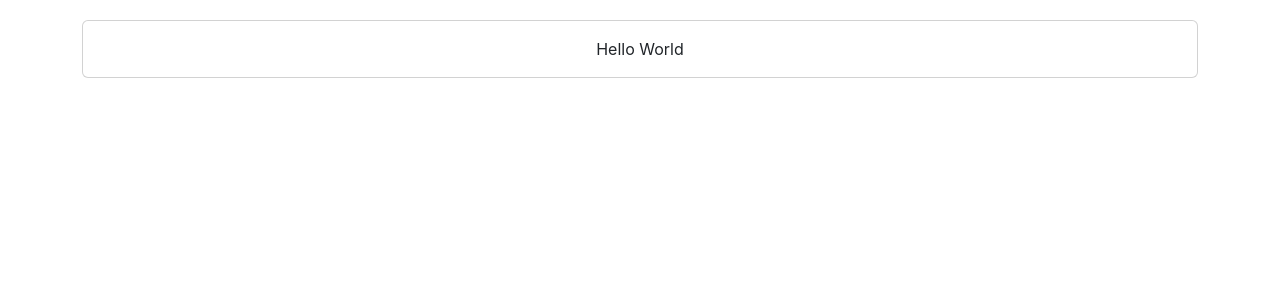
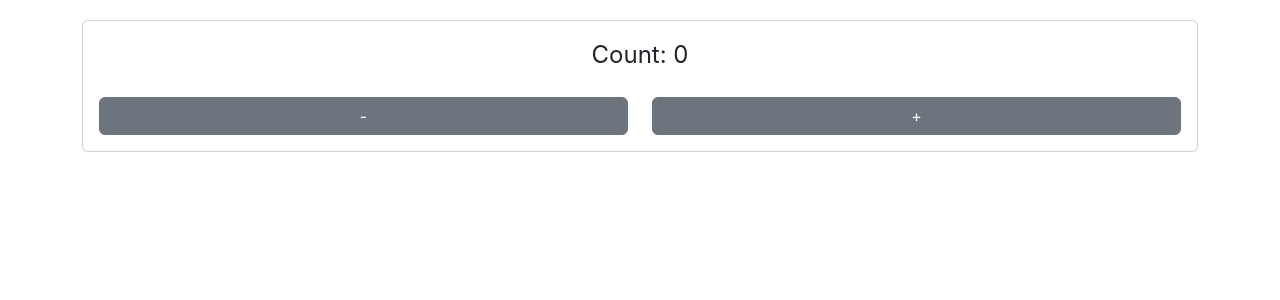
Before and after one commit to AkiraToya/basicbunreactstrap, a React (Create React App) app: page / in a window 1280 px wide. Shown: the top 300 px of the page. Built offline with nearby package versions, Linux system fonts and the light colour scheme.

Commit message:
Use variable, Row, Col, and css styling

```diff
--- a/src/App.js
+++ b/src/App.js
@@ -1,11 +1,28 @@
-import { Card, CardBody, Container } from "reactstrap";
+import { Button, Card, CardBody, Col, Container, Row } from "reactstrap";
 
 function App() {
+  let count = 0
+
   return (
     <Container>
       <Card className="margin-top-20">
         <CardBody className="center">
-          Hello World
+          <Row>
+            <Col style={{
+              fontSize: "1.5em"
+            }}>
+              Count: {count}
+            </Col>
+          </Row>
+          <br />
+          <Row>
+            <Col>
+              <Button className="full-width">-</Button>
+            </Col>
+            <Col>
+              <Button className="full-width">+</Button>
+            </Col>
+          </Row>
         </CardBody>
       </Card>
     </Container>
--- a/src/index.css
+++ b/src/index.css
@@ -19,3 +19,7 @@ code {
 .center {
   text-align: center;
 }
+
+.full-width {
+  width: 100%;
+}
```
